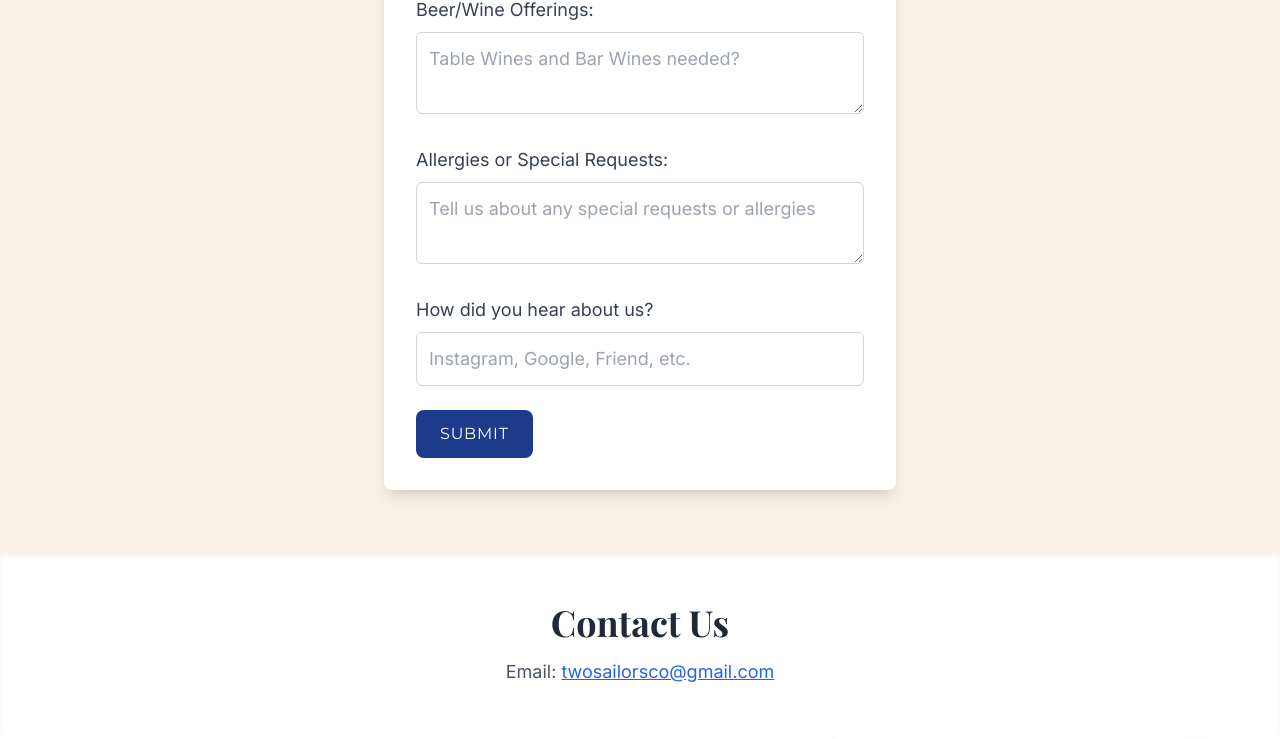
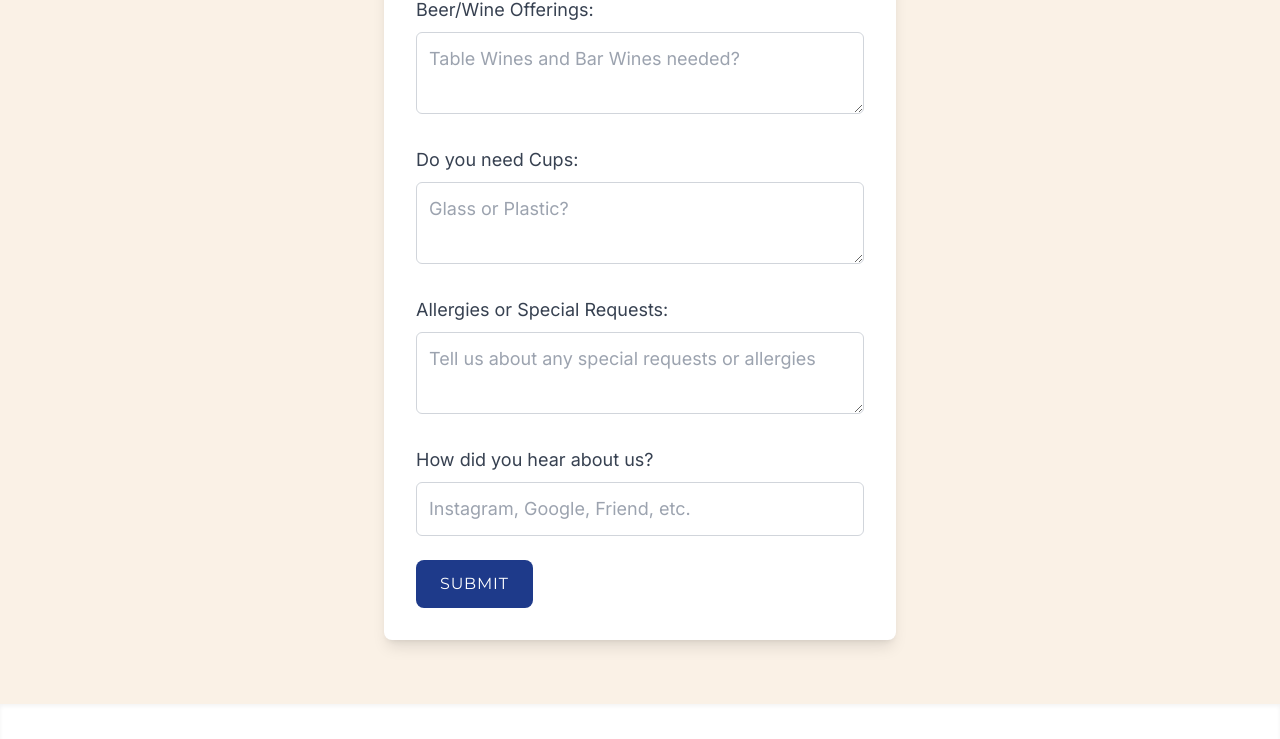
Before and after one commit to IsraelBain/twosailors-react-site, a React (Create React App) app: page / in a window 1280 px wide. Shown: the part 2313-3052 px from the top of the page. Built offline with nearby package versions, Linux system fonts and the light colour scheme.

Commit message:
cups section

```diff
--- a/src/pages/LandingPage.js
+++ b/src/pages/LandingPage.js
@@ -237,6 +237,14 @@ const LandingPage = () => {
               className="w-full p-3 border border-gray-300 rounded-md mt-2 focus:ring-2 focus:ring-blue-400 transition"
             />
           </label>
+          <label className="block text-gray-700 text-lg">
+            Do you need Cups:
+            <textarea
+              name="specialRequests"
+              placeholder="Glass or Plastic?"
+              className="w-full p-3 border border-gray-300 rounded-md mt-2 focus:ring-2 focus:ring-blue-400 transition"
+            />
+          </label>
 
           <label className="block text-gray-700 text-lg">
             Allergies or Special Requests:
```
